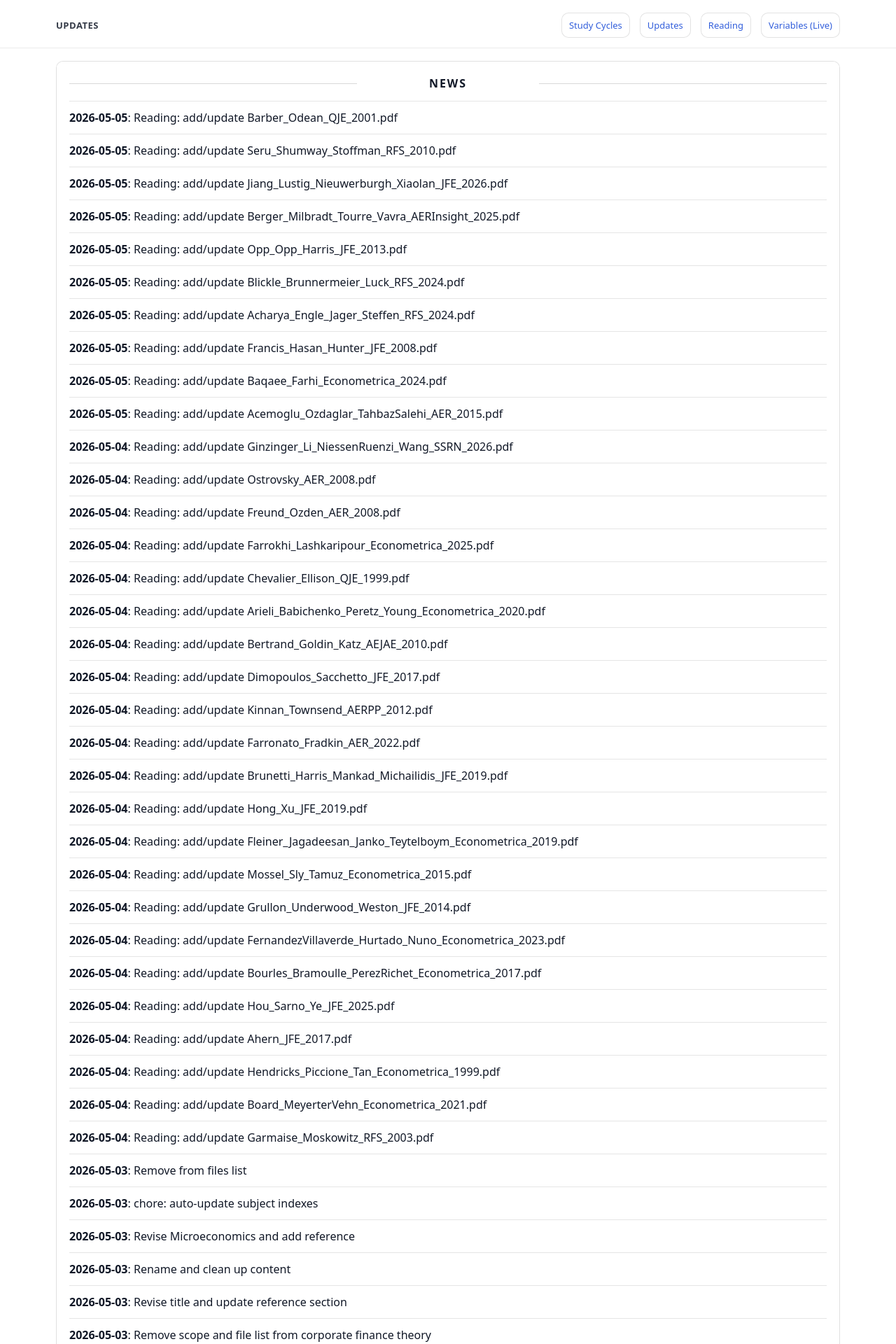
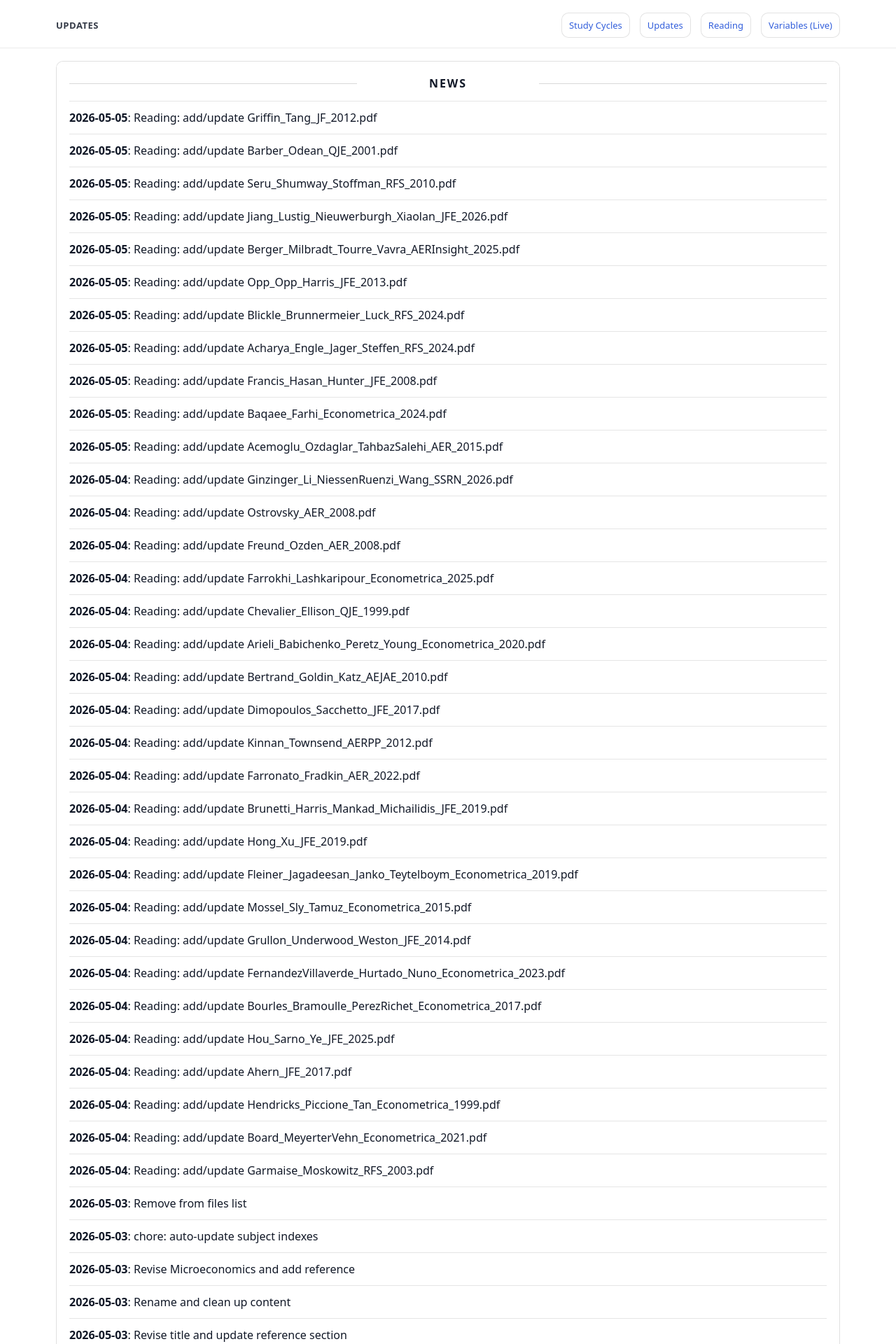
Before and after one commit to yaxinzn/study-archive, a Jekyll site: the page built from updates/index.md, in a window 1280 px wide. Shown: the top 1920 px of the page at 70% size. Built offline with Jekyll 4.4.1, drawn with Linux system fonts in a browser that asks for light colours; some of the changed text lies outside the part shown.

Commit message:
chore: update NEWS feed

```diff
--- a/_data/news.yml
+++ b/_data/news.yml
@@ -1,4 +1,7 @@
 # Auto-generated update history (sorted newest -> oldest). Do not edit manually.
+- ts: "1777971439"
+  date: "2026-05-05"
+  title: "Reading: add/update Griffin_Tang_JF_2012.pdf"
 - ts: "1777971057"
   date: "2026-05-05"
   title: "Reading: add/update Barber_Odean_QJE_2001.pdf"
```
